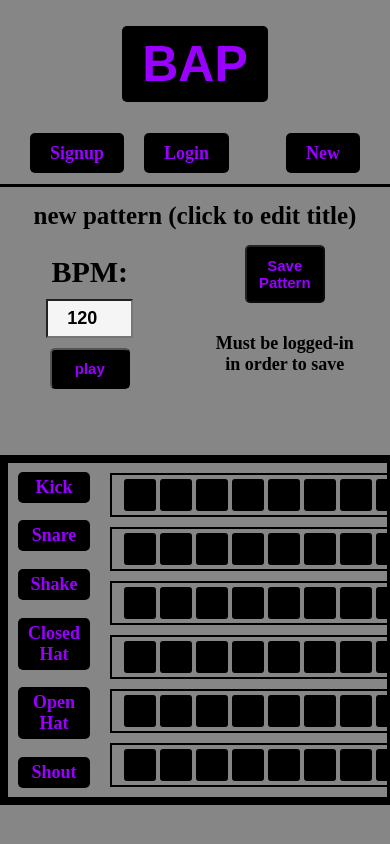
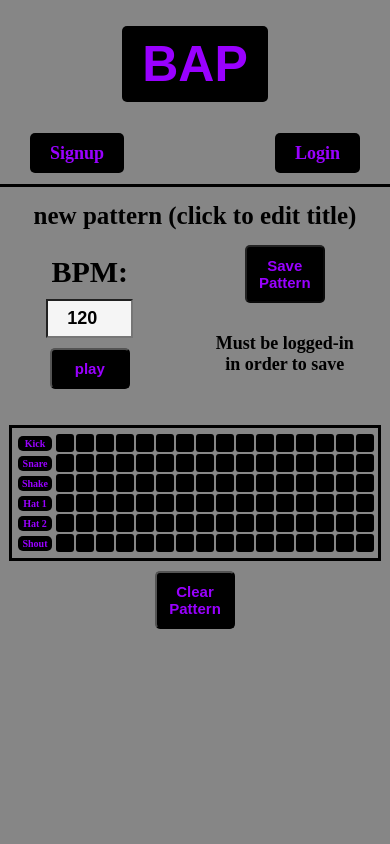
Before and after one commit to BandoCoder/bap-capstone1-bradfordbossen, a React (Create React App) app: page /sequencer in a window 390 px wide. Built offline with nearby package versions, Linux system fonts and the light colour scheme; no server answers.

Commit message:
fixed styling and clear pattern error

```diff
--- a/src/components/Grid.css
+++ b/src/components/Grid.css
@@ -1,8 +1,33 @@
 .grid {
-  margin: 10px;
   display: flex;
-  border: 2.5px solid;
   justify-content: center;
-  padding: 4px;
-  width: 600px;
+  padding: 3px;
+  width: 820px;
 }
+
+@media only screen and (max-width: 910px) {
+  .grid {
+    max-width: 650px;
+  }
+}
+
+@media only screen and (max-width: 740px) {
+  .grid {
+    max-width: 320px;
+    padding: 1px;
+  }
+}
+
+@media only screen and (max-width: 360px) {
+  .grid {
+    max-width: 260px;
+    padding: 1px;
+  }
+}
+
+@media only screen and (max-width: 309px) {
+  .grid {
+    max-width: 232px;
+    padding: 1px;
+  }
+}
--- a/src/components/Nav.js
+++ b/src/components/Nav.js
@@ -25,17 +25,14 @@ class Nav extends React.Component {
               >
                 Dashboard
               </Link>
+            </div>
+            <div className="right">
               <Link
                 className="nav-link-button login-link"
                 to="/"
                 onClick={() => this.logout()}
               >
                 Logout
-              </Link>
-            </div>
-            <div className="right">
-              <Link className="nav-link-button new-link" to="/sequencer">
-                New
               </Link>
             </div>
           </>
@@ -45,13 +42,10 @@ class Nav extends React.Component {
               <Link className="nav-link-button signup-link" to="/signup">
                 Signup
               </Link>
+            </div>
+            <div className="right">
               <Link className="nav-link-button login-link" to="/login">
                 Login
-              </Link>
-            </div>
-            <div className="right">
-              <Link className="nav-link-button new-link" to="/sequencer">
-                New
               </Link>
             </div>
           </>
--- a/src/components/Pad.css
+++ b/src/components/Pad.css
@@ -1,14 +1,44 @@
 .pad-checkbox {
   -webkit-appearance: none;
-  border-style: solid;
-  padding: 13px;
-  border-radius: 3px;
+  padding: 23px;
+  border-radius: 5px;
   display: inline-block;
   position: relative;
   background-color: black;
   margin: 0px 2px;
+  outline: none;
 }
 
 .pad-checkbox:checked {
   background-color: rgb(153, 0, 255);
 }
+
+@media only screen and (max-width: 910px) {
+  .pad-checkbox {
+    padding: 18px;
+  }
+}
+
+@media only screen and (max-width: 740px) {
+  .pad-checkbox {
+    padding: 9px;
+    margin: 0px 1px;
+    border-radius: 3px;
+  }
+}
+
+@media only screen and (max-width: 360px) {
+  .pad-checkbox {
+    padding: 7.6px;
+    margin: 0px 0.5px;
+    border-radius: 3px;
+  }
+}
+
+@media only screen and (max-width: 309px) {
+  .pad-checkbox {
+    padding: 6.7px;
+    margin: 0px 0.5px;
+    border-radius: 3px;
+  }
+}
--- a/src/contexts/DrumContext.js
+++ b/src/contexts/DrumContext.js
@@ -6,6 +6,7 @@ const DrumContext = React.createContext({
   addPad: (string) => {},
   removePad: (string) => {},
   setPads: (pads) => {},
+  clearPads: () => {},
 });
 
 export default DrumContext;
--- a/src/index.css
+++ b/src/index.css
@@ -10,4 +10,5 @@
   text-align: center;
   background-color: rgb(134, 134, 134);
   text-decoration: none;
+  outline: none;
 }
--- a/src/routes/Sequencer.css
+++ b/src/routes/Sequencer.css
@@ -1,11 +1,9 @@
 .sequencer {
-  overflow: auto;
+  border: 3px solid black;
   display: flex;
-  border-style: solid;
-  padding: 5px;
   max-width: fit-content;
-  margin: 40px auto;
-  background-color: black;
+  margin: 10px auto;
+  padding: 10px 0px;
 }
 
 .names {
@@ -17,7 +15,6 @@
 }
 
 .names p {
-  margin: 2px;
   background-color: rgb(0, 0, 0);
   padding: 5px 10px;
   margin: 0px 10px;
@@ -64,3 +61,24 @@ button {
 .pattern-title {
   font-size: 25px;
 }
+
+@media only screen and (max-width: 740px) {
+  .names p {
+    font-size: 10px;
+    margin: 0px 3px;
+    padding: 2px 4px;
+    font-weight: 700;
+  }
+  .sequencer {
+    padding: 5px 3px;
+  }
+}
+
+@media only screen and (max-width: 309px) {
+  .names p {
+    font-size: 8px;
+    margin: 0px 3px;
+    padding: 2px 4px;
+    font-weight: 500;
+  }
+}
--- a/src/routes/Sequencer.js
+++ b/src/routes/Sequencer.js
@@ -102,7 +102,6 @@ export default class Sequencer extends React.Component {
     }
   };
 
-
   // ** HANDLER FUNCTIONS **
 
   // Handle save new pattern or edit existing pattern (If Null POST, else PATCH)
@@ -204,6 +203,12 @@ export default class Sequencer extends React.Component {
     this.part.remove(time, value);
   };
 
+  clearPads = () => {
+    this.part.clear();
+    let checkboxes = document.querySelectorAll("input[type=checkbox]");
+    checkboxes.forEach((checkbox) => (checkbox.checked = 0));
+  };
+
   handleEnterOnTitle = (e) => {
     if (e.keyCode === 13 && e.target.checkValidity())
       this.setState({ editingTitle: false });
@@ -214,7 +219,7 @@ export default class Sequencer extends React.Component {
   };
 
   render() {
-    const names = ["Kick", "Snare", "Shake", "Closed Hat", "Open Hat", "Shout"];
+    const names = ["Kick", "Snare", "Shake", "Hat 1", "Hat 2", "Shout"];
     return (
       <>
         {!this.state.editingTitle && (
@@ -294,11 +299,21 @@ export default class Sequencer extends React.Component {
               addPad: this.addPad,
               removePad: this.removePad,
               setPads: this.setPads,
+              clearPads: this.clearPads,
             }}
           >
             <Grid />
           </DrumContext.Provider>
         </div>
+        <div className="clearBtn">
+          <button
+            onClick={() => {
+              this.clearPads();
+            }}
+          >
+            Clear Pattern
+          </button>
+        </div>
       </>
     );
   }
```
Also changed, not shown: 1 other file (tests, documents, lock files or other folders). Lines whose indentation alone changed are shown as unchanged.
